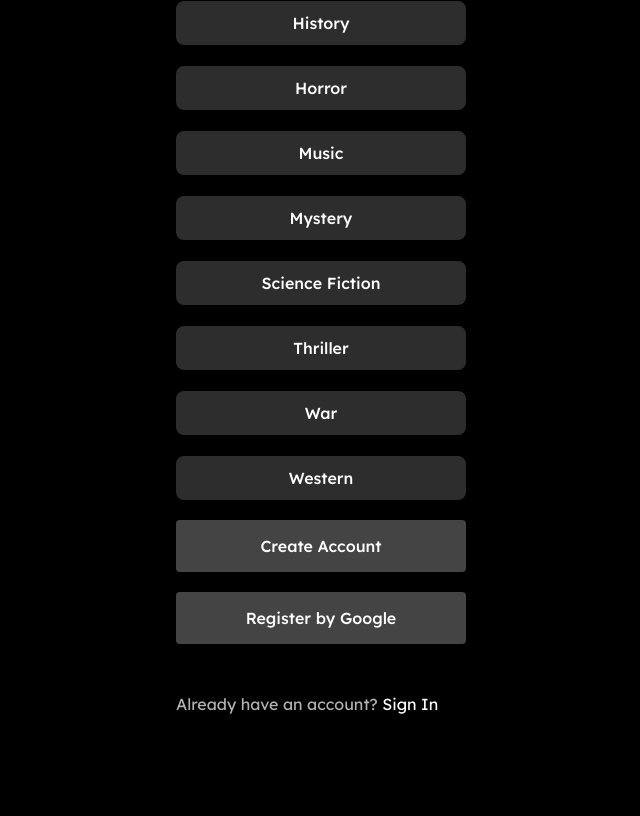
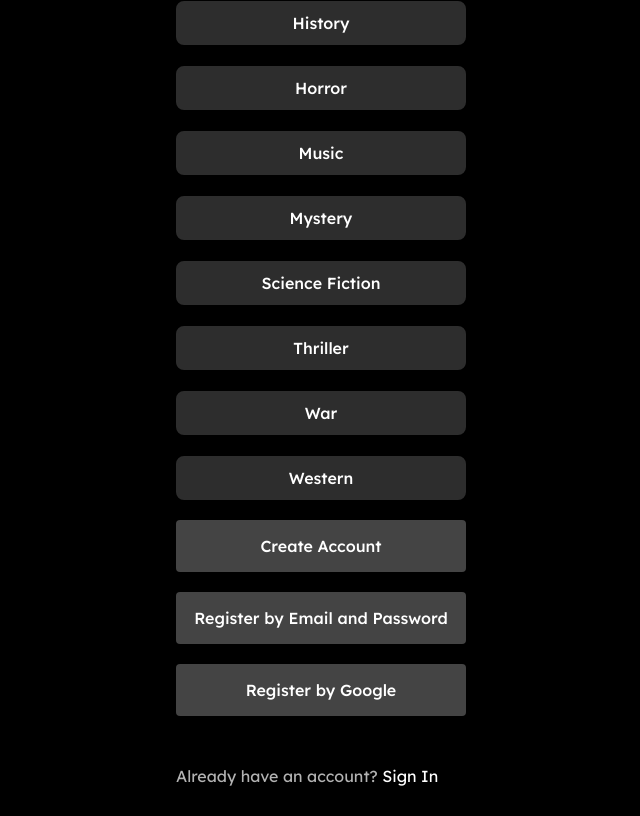
Before and after one commit to OptimusPrime456/ics4u-summative, a React (Vite) app: page /register in a window 1280 px wide. Shown: the part 1160-1976 px from the top of the page, without its empty margins (319-959 px from the left). Before the commit the page ends 1904 px from the top, so only its background shows below. Built offline with nearby package versions, Linux system fonts and the light colour scheme.

Commit message:
Added register function

```diff
--- a/src/util/ProtectedRoutes.jsx
+++ b/src/util/ProtectedRoutes.jsx
@@ -3,9 +3,10 @@ import { Outlet, Navigate } from "react-router-dom";
 
 function ProtectedRoutes() {
     const { user } = useStoreContext();
+    const { signedIn } = useStoreContext();
 
     return (
-        user ? <Outlet /> : <Navigate to="/login"/>
+        signedIn ? <Outlet /> : <Navigate to="/login"/>
     );
 }
 
--- a/src/views/RegisterView.jsx
+++ b/src/views/RegisterView.jsx
@@ -4,7 +4,7 @@ import Header from '../components/Header'
 import { useStoreContext } from '../context/index.jsx'
 import { useRef, useState } from 'react'
 import { useNavigate } from 'react-router-dom'
-import { signInWithPopup, GoogleAuthProvider } from 'firebase/auth'
+import { signInWithPopup, GoogleAuthProvider, createUserWithEmailAndPassword } from 'firebase/auth'
 import { auth } from '../firebase/index.js'
 
 function RegisterView() {
@@ -16,6 +16,7 @@ function RegisterView() {
     const password = useRef("");
     const confirmPassword = useRef("");
     const [selectedGenres, setSelectedGenres] = useState([]);
+    const { setUser } = useStoreContext();
     const genreList = [
         { id: 28, name: "Action" },
         { id: 12, name: "Adventure" },
@@ -33,15 +34,30 @@ function RegisterView() {
         { id: 10752, name: "War" },
         { id: 37, name: "Western" },
     ];
-    const { setUser } = useStoreContext();
+
 
     const registerByGoogle = async () => {
         try {
             const user = (await signInWithPopup(auth, new GoogleAuthProvider())).user;
             setUser(user);
+            setSignedIn(true);
             navigate("/movies");
-        } catch {
-            alert("An error has occurred please try again.")
+        } catch (error) {
+            alert("An error has occurred, please try again.")
+        }
+    }
+
+    const registerByEmail = async (event) => {
+        event.preventDefault();
+
+        try {
+            const user = (await createUserWithEmailAndPassword(auth, email, password)).user;
+            setUser(user);
+            console.log(user);
+            setSignedIn(true);
+            navigate("/movies")
+        } catch (error) {
+            alert("An error has occured, please try again.")
         }
     }
 
@@ -61,10 +77,6 @@ function RegisterView() {
             setGenres(selectedGenres);
             navigate('/home');
         }
-    }
-
-    function registerByEmail() {
-
     }
 
     function selectGenre(id, name) {
@@ -120,6 +132,7 @@ function RegisterView() {
                     </div>
 
                     <button type="submit">Create Account</button>
+                    <button onClick={() => registerByEmail()}>Register by Email and Password</button>
                     <button onClick={() => registerByGoogle()}>Register by Google</button>
                 </form>
                 <p>Already have an account? <a href="/login">Sign In</a></p>
```
Also changed, not shown: 1 other file (tests, documents, lock files or other folders).
